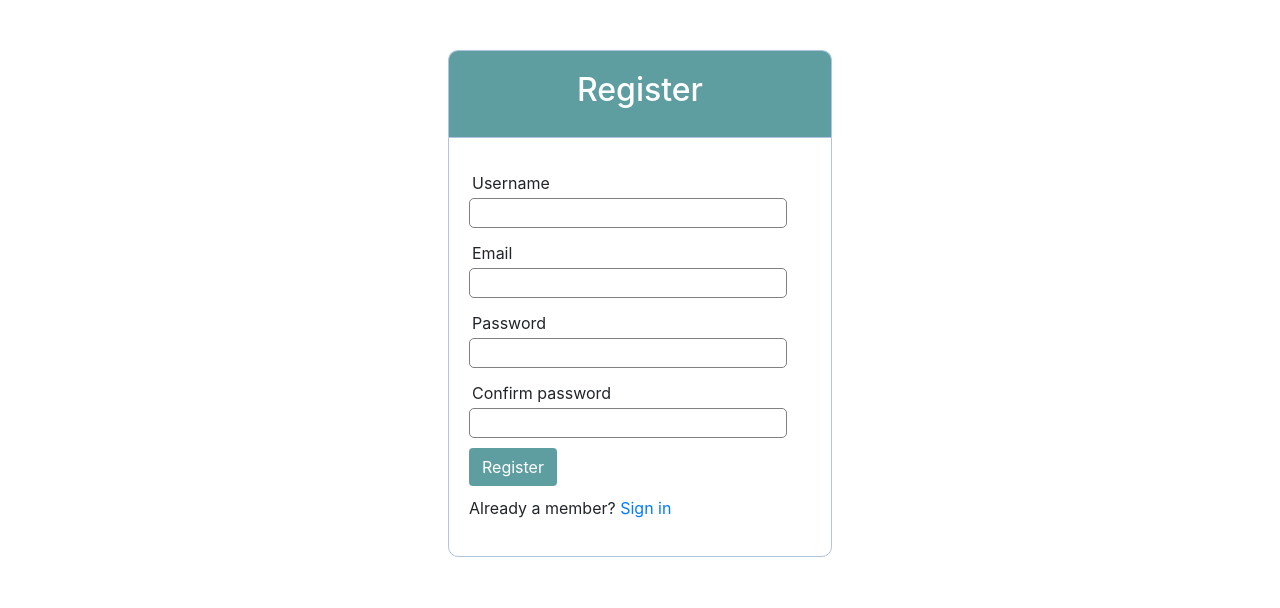
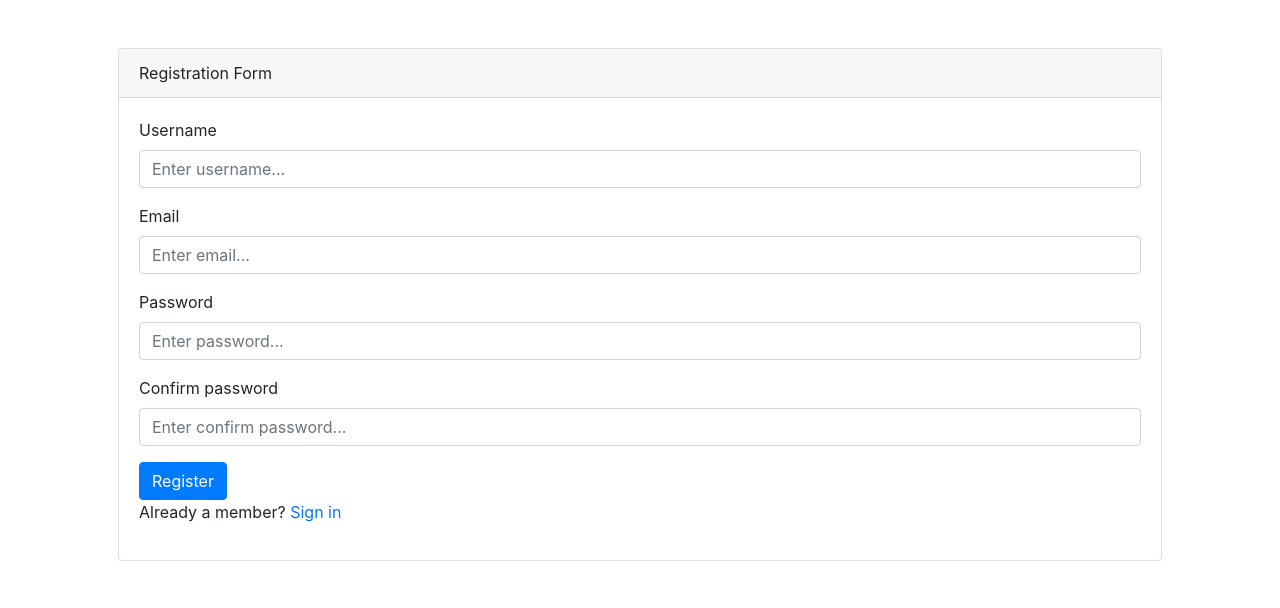
Before and after one commit to Meenachinmay/login_and_registration_sysyem_php, a PHP site: page /register.php in a window 1280 px wide. Shown: the top 608 px of the page. Run offline with PHP 8.4, Linux system fonts and the light colour scheme; some libraries are stand-ins or nearby versions.

Commit message:
bootstrap style added to login and registration form

```diff
--- a/register.php
+++ b/register.php
@@ -3,42 +3,49 @@
 <html>
 <head>
 	<title>Registration system PHP and MySQL</title>
-	<link rel="stylesheet" type="text/css" href="style.css">
 	<link rel="stylesheet" href="https://maxcdn.bootstrapcdn.com/bootstrap/4.0.0/css/bootstrap.min.css"
 	integrity="sha384-Gn5384xqQ1aoWXA+058RXPxPg6fy4IWvTNh0E263XmFcJlSAwiGgFAW/dAiS6JXm" crossorigin="anonymous">
 </head>
 <body>
-	<div class="header">
-		<h2>Register</h2>
+	<div class="container p-5">
+		<div class="card">
+			<div class="card-header">
+				Registration Form
 			</div>
-
+			<div class="card-body">
 				<form method="post" action="register.php">
 
 					<?php include('errors.php'); ?>
 
-		<div class="input-group">
+					<div class="form-group">
 						<label>Username</label>
-			<input type="text" name="username" value="<?php echo $username; ?>">
+						<input type="text" name="username" class="form-control"
+						value="<?php echo $username; ?>" placeholder="Enter username...">
+					</div>
+					<div class="form-group">
+						<label>Email</label>
+						<input type="text" name="email" class="form-control" placeholder="Enter email..."
+						value="<?php echo $email; ?>">
+					</div>
+					<div class="form-group">
+						<label>Password</label>
+						<input type="password" class="form-control" placeholder="Enter password..." name="password_1">
+					</div>
+					<div class="form-group">
+						<label>Confirm password</label>
+						<input type="password" name="password_2" class="form-control" placeholder="Enter confirm password...">
 					</div>
 					<div class="input-group">
-			<label>Email</label>
-			<input type="text" name="email" value="<?php echo $email; ?>">
-		</div>
-		<div class="input-group">
-			<label>Password</label>
-			<input type="password" name="password_1">
-		</div>
-		<div class="input-group">
-			<label>Confirm password</label>
-			<input type="password" name="password_2">
-		</div>
-		<div class="input-group">
-			<button type="submit" class="btn" name="reg_user">Register</button>
+						<button type="submit" class="btn btn-primary" name="reg_user">Register</button>
 					</div>
 					<p>
 						Already a member? <a href="login.php">Sign in</a>
 					</p>
 				</form>
+			</div>
+		</div>
+	</div>
+
 	<script src="https://code.jquery.com/jquery-3.2.1.slim.min.js"
 	integrity="sha384-KJ3o2DKtIkvYIK3UENzmM7KCkRr/rE9/Qpg6aAZGJwFDMVNA/GpGFF93hXpG5KkN" crossorigin="anonymous"></script>
 	<script src="https://cdnjs.cloudflare.com/ajax/libs/popper.js/1.12.9/umd/popper.min.js"
```
Also changed, not shown: login.php (+15 -12 lines). Lines whose indentation alone changed are shown as unchanged.
